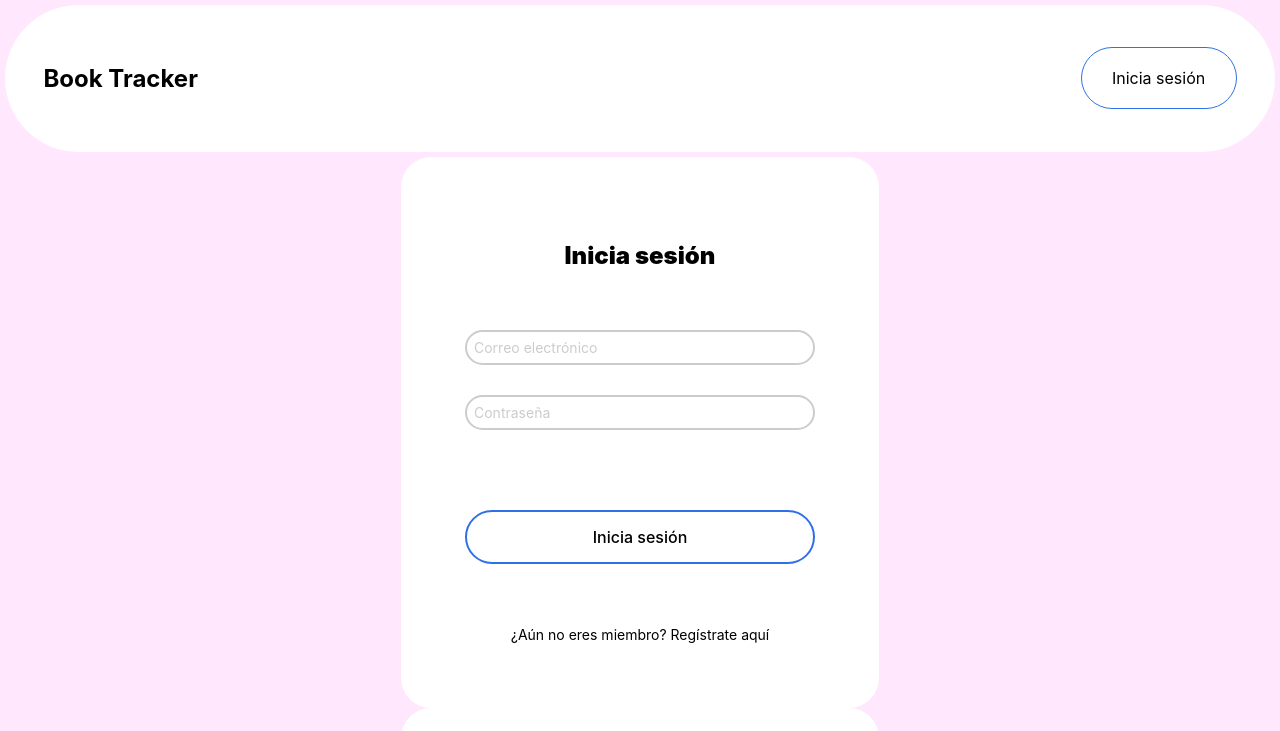
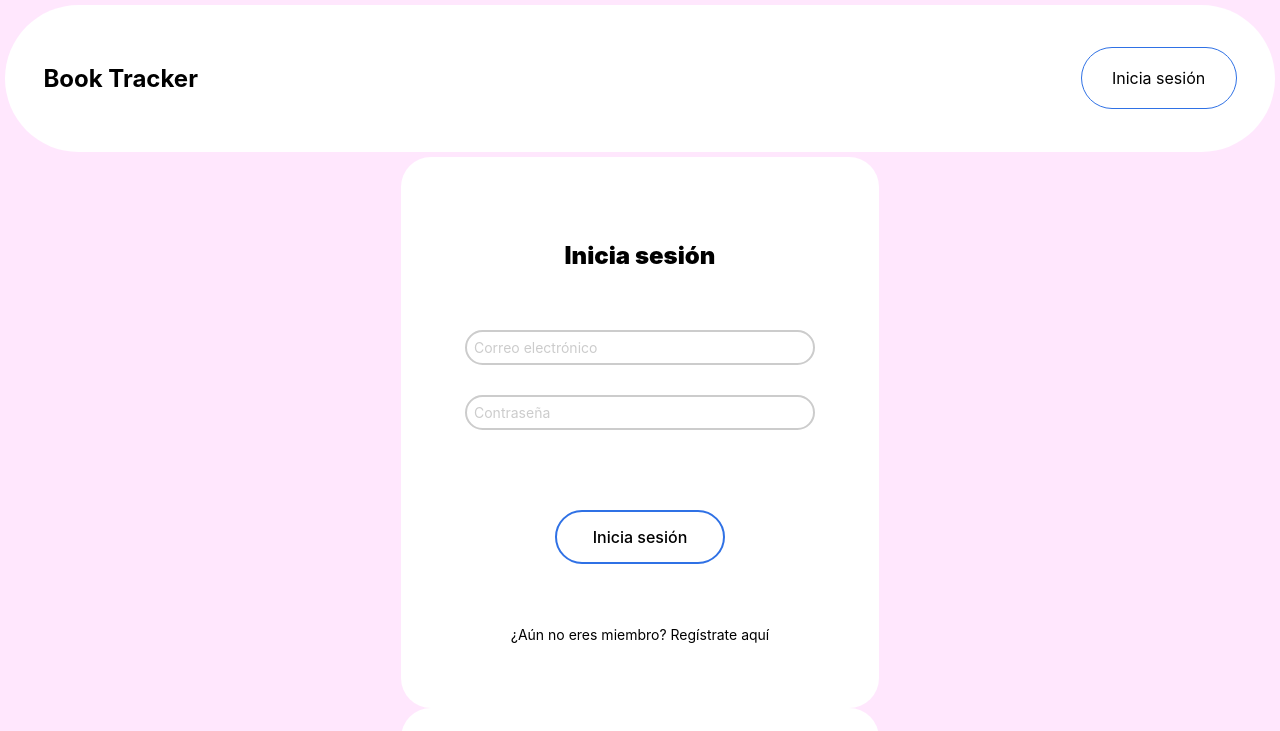
Before and after one commit to victoriamunozrobles-bot/book-tracker-frontend, a React (Vite) app in the folder book-tracker-frontend/: page / in a window 1280 px wide. Shown: the top 731 px of the page. Built offline with nearby package versions, Linux system fonts and the light colour scheme.

Commit message:
fix: modifica el ancho de boton del formulario de login.

```diff
--- a/book-tracker-frontend/src/components/Login/login.css
+++ b/book-tracker-frontend/src/components/Login/login.css
@@ -54,6 +54,8 @@
   font-weight: 500;
   font-family: "Inter", Arial, sans-serif;
   cursor: pointer;
+  min-width: 170px;
+  align-self: center;
 }
 
 .login_form__button:hover {
```
